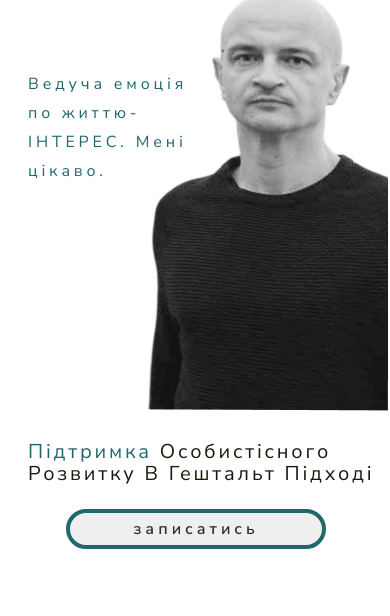
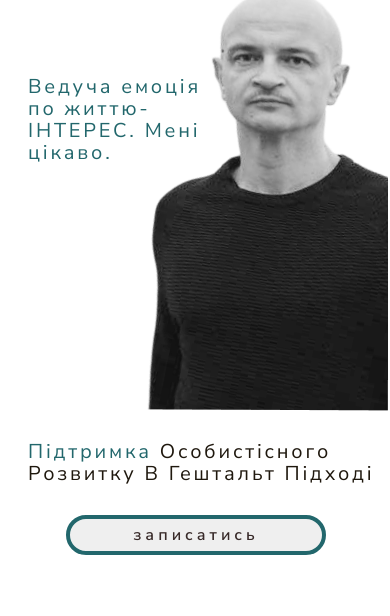
Before and after one commit to OleksiiBerezniuk/taras, a plain HTML site: page index.html in a window 390 px wide. Shown: the part 209-825 px from the top of the page. Drawn offline with Linux system fonts and the light colour scheme; a web font is replaced by a local one.

Commit message:
99887799

```diff
--- a/css/main.css
+++ b/css/main.css
@@ -187,6 +187,13 @@ button:active{
     width: 386px;
     height: 67px;
     color: #22676C;
+}
+
+.emo11{
+    font-weight: 400;
+    font-size: 20px;
+    line-height: 110%;
+    letter-spacing: 0.14em;
 }
 
 .greentext{
@@ -970,7 +977,7 @@ button:active{
     }
     .work{
         width: 375px;
-        height: 460px;
+        height: 740px;
         margin-top: 60px;
     }
 
--- a/index.html
+++ b/index.html
@@ -159,7 +159,7 @@
                 </h2>
 
                 <div class="emo1">
-                    <h4>
+                    <h4 class="emo11">
                         Ведуча емоція по життю-ІНТЕРЕС. Мені цікаво.
                     </h4>
                 </div>
@@ -698,12 +698,11 @@
             menuBtn2.classList.toggle('active');
             menu2.classList.toggle('active');
             bodyovervay.classList.toggle('content');
-            btn1.classList.toggle('content');
+                    btn1.classList.toggle('content');
         button2.classList.toggle('content');
         button3.classList.toggle('content');
         button4.classList.toggle('content');
         })
-
     </script>
     </body>
 </body>
```
